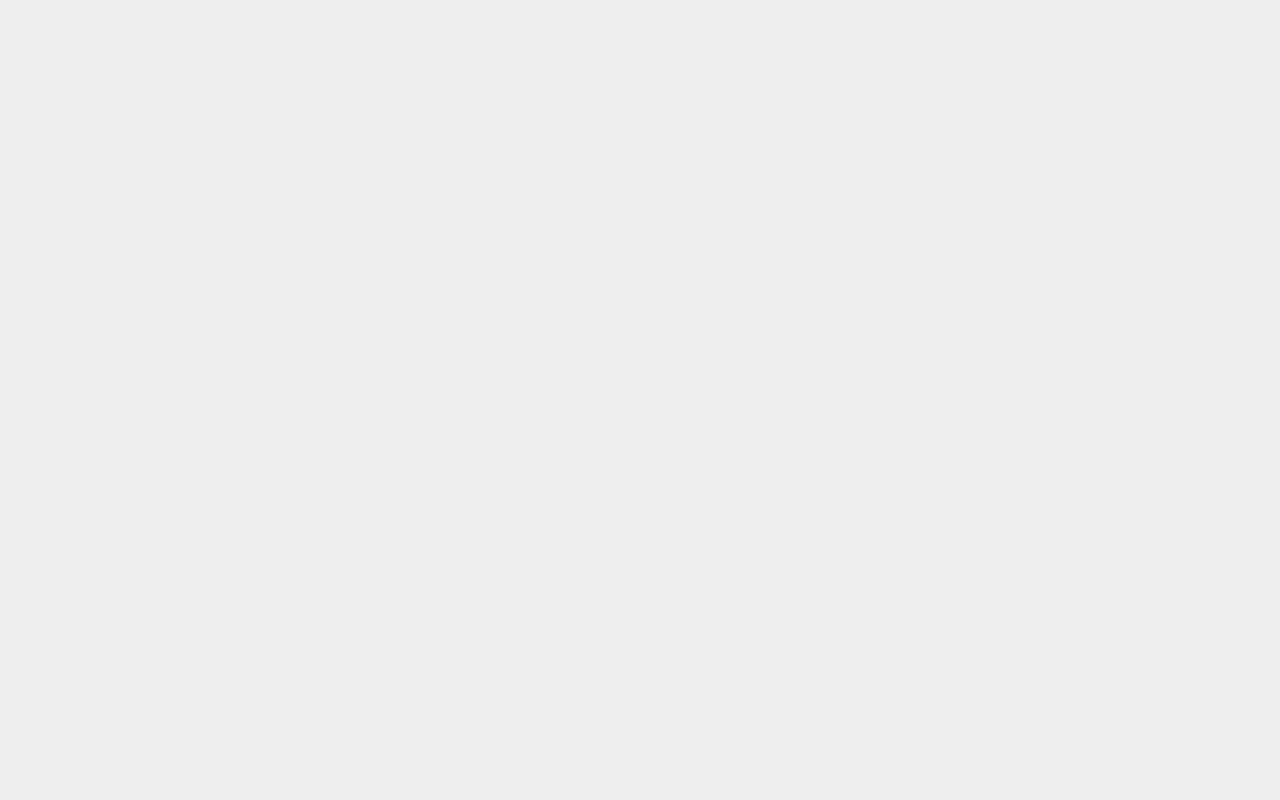
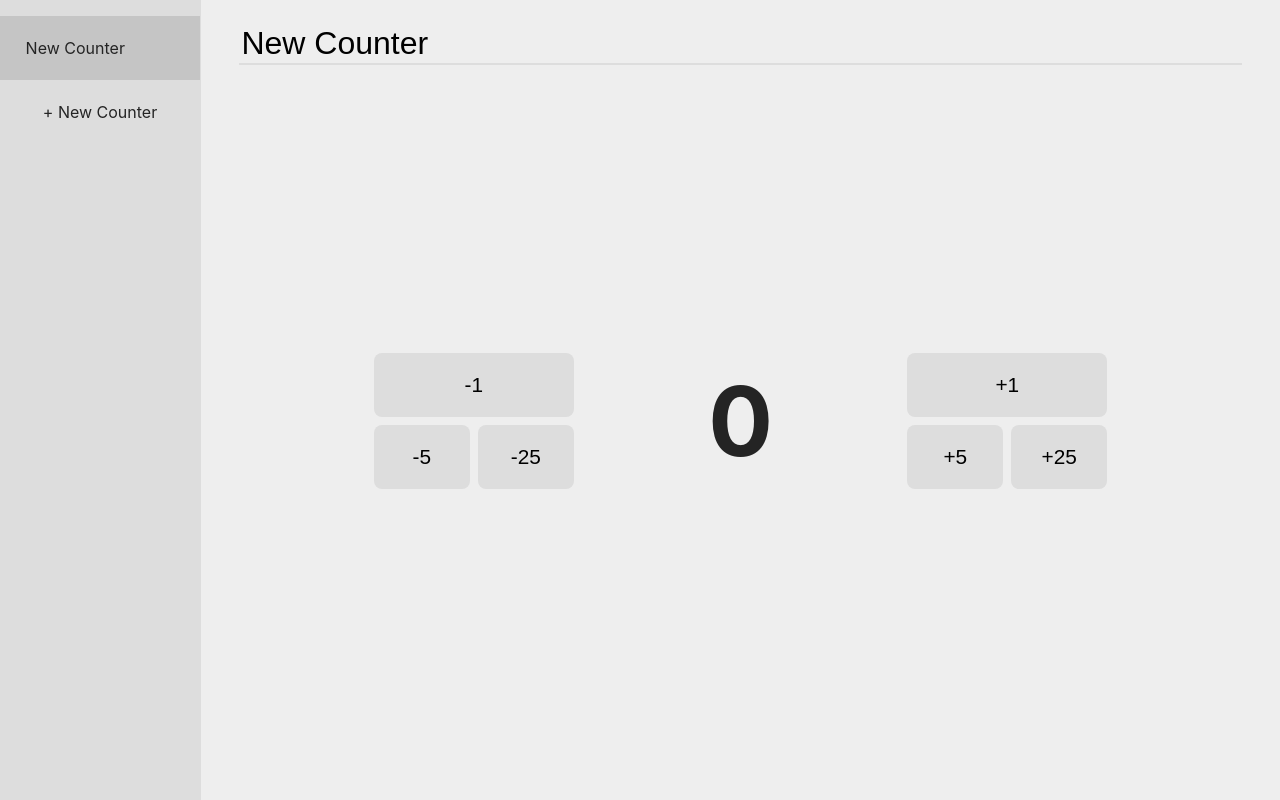
Before and after one commit to flavianz/playground, a React (Vite) app: page /#/counter in a window 1280 px wide. Built offline with nearby package versions, Linux system fonts and the light colour scheme.

Commit message:
add counter

```diff
--- a/src/index.css
+++ b/src/index.css
@@ -27,3 +27,25 @@ a {
   color: var(--text);
   text-decoration: none;
 }
+
+.selectorContainer  {
+  display: flex;
+  flex-direction: column;
+  height: 96vh;
+  border-right: var(--light) solid 1px;
+  padding: 2vh 0;
+  background: var(--light);
+  width: 15vw;
+  min-width: 200px;
+  .selected {
+    background: var(--medium);
+  }
+  .selector{
+    flex: 1;
+    place-content: center;
+    padding: 0 2vw;
+  }
+  .selector:hover {
+    cursor: pointer;
+  }
+}
--- /dev/null
+++ b/src/sites/Counter/Counter.module.css
@@ -0,0 +1,61 @@
+#container {
+    height: 100vh;
+    width: 100vw;
+    display: flex;
+}
+#selectorContainer {
+    display: block;
+}
+.selector {
+    height: 8vh;
+}
+#contentContainer {
+    display: flex;
+    flex-direction: column;
+    height: calc(100% - 6vh);
+    width: 100%;
+    padding: 3vh 3vw;
+}
+#input {
+    background-color: var(--background);
+    border: none;
+    font-size: 2rem;
+    border-bottom: 2px solid var(--light);
+}
+#input:focus {
+    outline: none;
+    border-bottom: 2px solid var(--text-muted);
+}
+#counterContainer {
+    display: flex;
+    height: 100%;
+    width: 100%;
+    place-items: center;
+    place-content: center;
+}
+.modContainer {
+    flex: 1;
+    display: flex;
+    align-items: center;
+    flex-direction: column;
+    button {
+        width: calc(15vw + 1vh);
+        background-color: var(--light);
+        border: none;
+        height: 8vh;
+        border-radius: 1vh;
+        margin: 0.5vh;
+        font-size: 1.3rem;
+    }
+    .lowerButtonContainer {
+        button {
+            width: 7.5vw;
+        }
+    }
+    button:hover {
+        cursor: pointer;
+    }
+}
+#value {
+    font-size: 6rem;
+}
--- a/src/sites/Counter/Counter.tsx
+++ b/src/sites/Counter/Counter.tsx
@@ -1,3 +1,105 @@
+import styles from "./Counter.module.css";
+import { useEffect, useState } from "react";
+
 export default function Counter() {
-    return <div></div>;
+    const [counters, setCounters] = useState<[string, number][]>([]);
+    const [selected, setSelected] = useState<number>(0);
+
+    useEffect(() => {
+        let stored = localStorage.getItem("counters");
+        if (stored) {
+            setCounters(JSON.parse(stored));
+        } else {
+            setCounters([["New Counter", 0]]);
+        }
+    }, []);
+
+    function updateCounter(key: number, change: number) {
+        counters[key][1] += change;
+        setCounters([...counters]);
+        localStorage.setItem("counters", JSON.stringify(counters));
+    }
+    function updateName(key: number, name: string) {
+        counters[key][0] = name;
+        setCounters([...counters]);
+        localStorage.setItem("counters", JSON.stringify(counters));
+    }
+
+    function createNewCounter() {
+        setCounters([...counters, ["New Counter", 0]]);
+        localStorage.setItem(
+            "counters",
+            JSON.stringify([...counters, ["New Counter", 0]]),
+        );
+    }
+
+    return (
+        <div id={styles.container}>
+            <div className="selectorContainer" id={styles.selectorContainer}>
+                {counters.map((counter, key) => {
+                    return (
+                        <div
+                            className={
+                                styles.selector +
+                                " selector " +
+                                (selected === key && "selected")
+                            }
+                            key={key}
+                            onClick={() => setSelected(key)}
+                        >
+                            {counter[0]}
+                        </div>
+                    );
+                })}
+                <div
+                    onClick={createNewCounter}
+                    className={styles.selector + " selector"}
+                    style={{ textAlign: "center" }}
+                >
+                    + New Counter
+                </div>
+            </div>
+            <div id={styles.contentContainer}>
+                <input
+                    id={styles.input}
+                    type="text"
+                    value={counters.length > 0 ? counters[selected][0] : ""}
+                    onChange={(e) => updateName(selected, e.target.value)}
+                />
+                <div id={styles.counterContainer}>
+                    <div className={styles.modContainer}>
+                        <button onClick={() => updateCounter(selected, -1)}>
+                            -1
+                        </button>
+                        <div className={styles.lowerButtonContainer}>
+                            <button onClick={() => updateCounter(selected, -5)}>
+                                -5
+                            </button>
+                            <button
+                                onClick={() => updateCounter(selected, -25)}
+                            >
+                                -25
+                            </button>
+                        </div>
+                    </div>
+                    <h1 id={styles.value}>
+                        {counters.length > 0 && counters[selected][1]}
+                    </h1>
+                    <div className={styles.modContainer}>
+                        <button onClick={() => updateCounter(selected, 1)}>
+                            +1
+                        </button>
+                        <div className={styles.lowerButtonContainer}>
+                            <button onClick={() => updateCounter(selected, 5)}>
+                                +5
+                            </button>
+                            <button onClick={() => updateCounter(selected, 25)}>
+                                +25
+                            </button>
+                        </div>
+                    </div>
+                </div>
+            </div>
+        </div>
+    );
 }
--- a/src/sites/UnitConverter/UnitConverter.module.css
+++ b/src/sites/UnitConverter/UnitConverter.module.css
@@ -3,25 +3,8 @@
     width: 100%;
     height: 100vh;
 }
-#grossenContainer {
-    display: flex;
-    flex-direction: column;
-    height: 96vh;
-    border-right: var(--light) solid 1px;
-    padding: 2vh 0;
-    background: var(--light);
-}
-.grosse{
-    flex: 1;
-    place-content: center;
-    padding: 0 2vw;
-}
-.selected {
-    background: var(--medium);
-}
-.grosse:hover {
-    cursor: pointer;
-}
+
+
 #converterContainer {
     flex: 1;
     place-content: center;
@@ -65,7 +48,6 @@
     text-align: center;
     background: var(--light);
     border: none;
-
     margin: 0 2vw;
     font-size: 1.2rem;
 }
--- a/src/sites/UnitConverter/UnitConverter.tsx
+++ b/src/sites/UnitConverter/UnitConverter.tsx
@@ -213,15 +213,13 @@ export default function UnitConverter() {
 
     return (
         <div id={styles.container}>
-            <div id={styles.grossenContainer}>
+            <div className={"selectorContainer"}>
                 {Object.keys(grossen).map((name, key) => {
                     return (
                         <div
                             key={key}
                             className={
-                                styles.grosse +
-                                " " +
-                                (grosse === name ? styles.selected : "")
+                                "selector " + (grosse === name && "selected")
                             }
                             onClick={() => {
                                 setGrosse(name);
```
